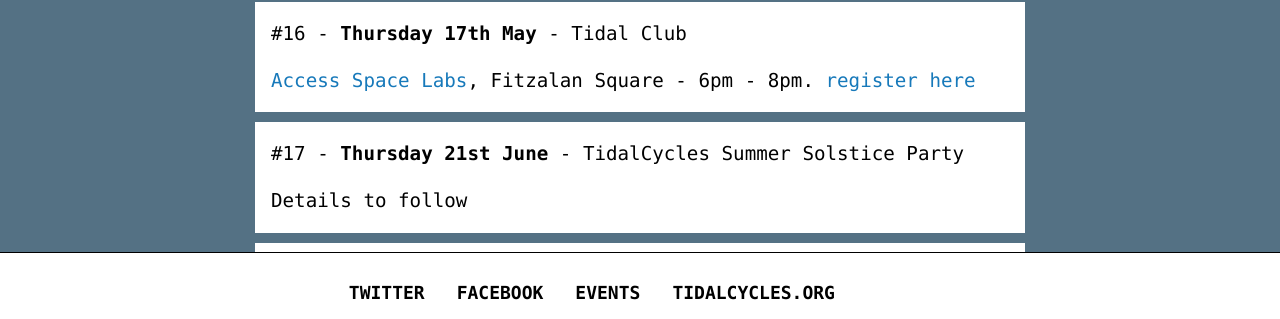
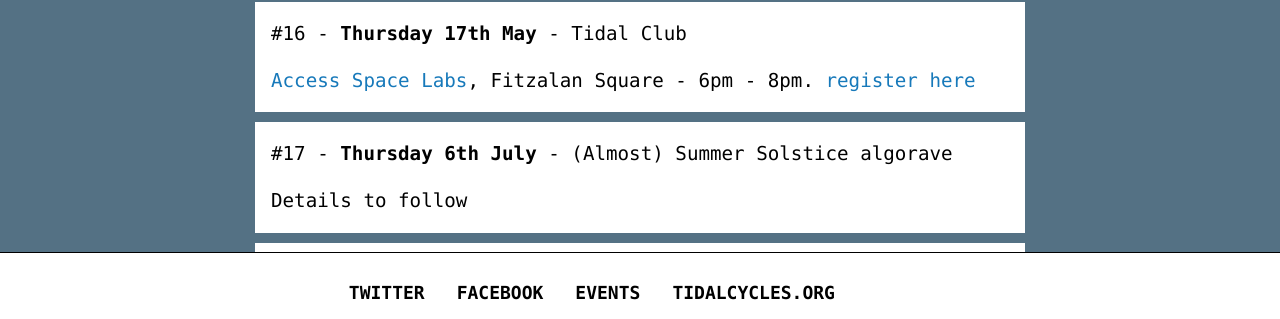
Before and after one commit to tidalclub/tidalclub.github.io, a Jekyll site: the page built from sheffield.html, in a window 1280 px wide. Shown: the part 579-898 px from the top of the page. Built offline with Jekyll 4.4.1, drawn with Linux system fonts in a browser that asks for light colours; nearby versions of some CDN libraries; comment, search, counter and statistics services are not loaded.

Commit message:
Update sheffield.html

```diff
--- a/sheffield.html
+++ b/sheffield.html
@@ -12,7 +12,7 @@
 			<p>#16 - <strong>Thursday 17th May</strong> - Tidal Club</p>
 			<p><a href="https://goo.gl/maps/XFVLKKkvDvp">Access Space Labs</a>, Fitzalan Square - 6pm - 8pm. <a href="https://www.picatic.com/tidalclub16">register here</a></p>
 			<hr>
-			<p>#17 - <strong>Thursday 21st June</strong> - TidalCycles Summer Solstice Party</p>
+			<p>#17 - <strong>Thursday 6th July</strong> - (Almost) Summer Solstice algorave</p>
 			<p>Details to follow</p>
 			<hr>
 			<p>#18 - <strong>Thursday 20th September</strong> - Women and non-binary people only live coding club</p>
```
